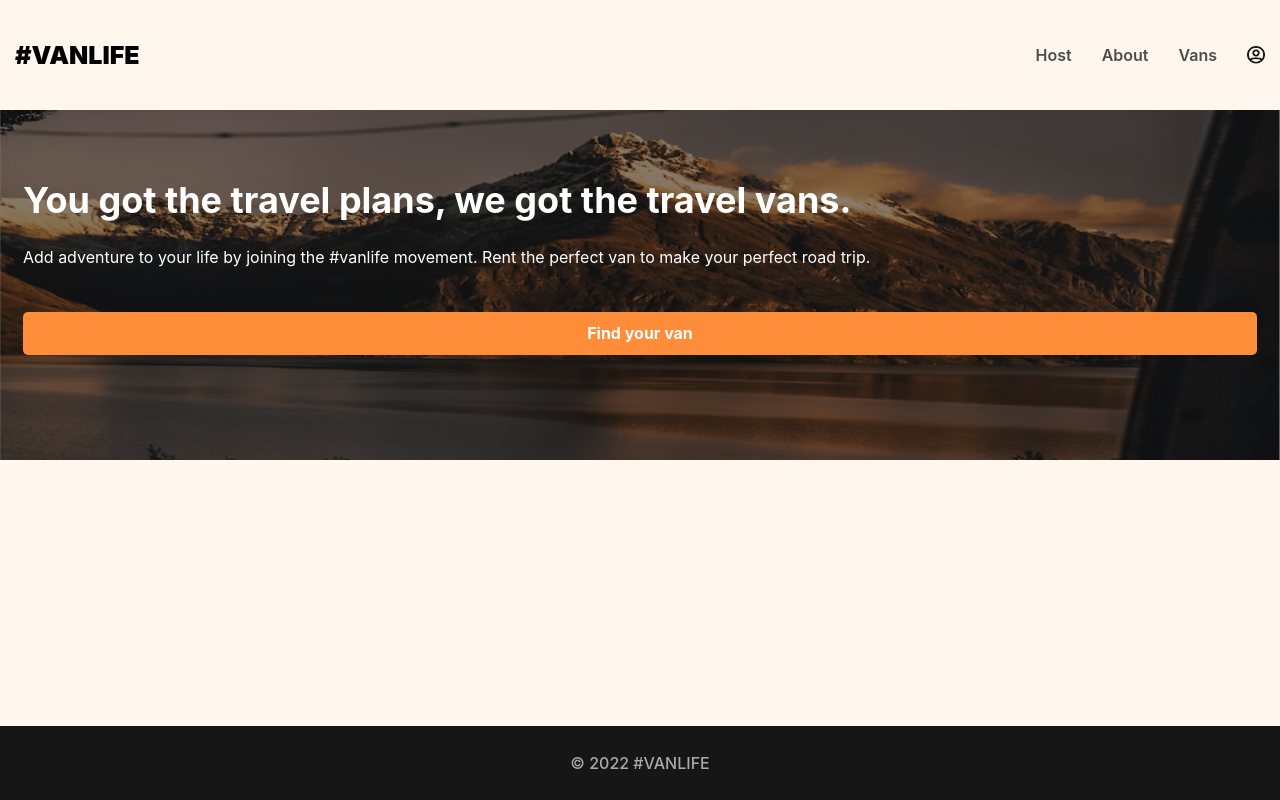
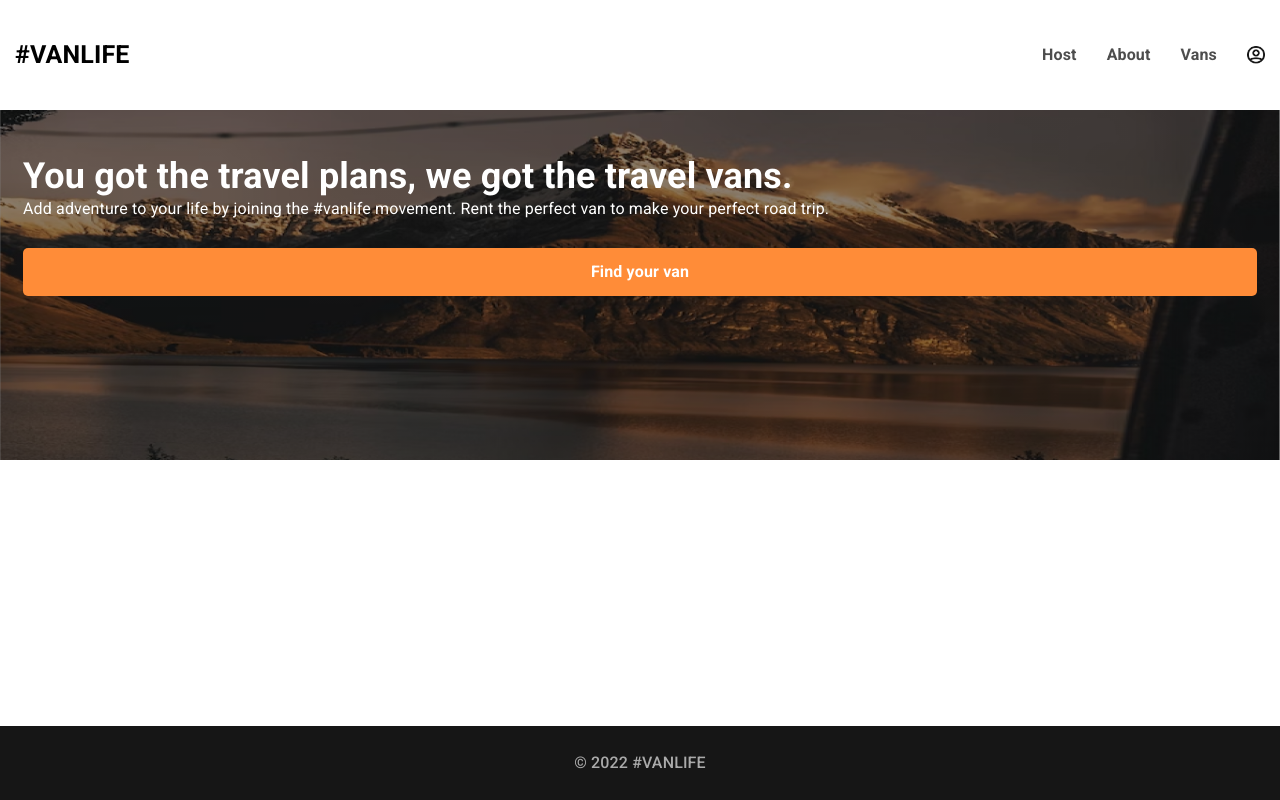
Before and after one commit to iamdenis1234/van-life, a React (Vite) app: page / in a window 1280 px wide. Built offline with nearby package versions, Linux system fonts and the light colour scheme; no server answers; what miragejs would draw is missing.

Commit message:
add base css for mui

```diff
--- a/src/App.jsx
+++ b/src/App.jsx
@@ -1,5 +1,4 @@
 import "/server.js";
-import "normalize.css";
 import {
   createBrowserRouter,
   createRoutesFromElements,
@@ -7,7 +6,6 @@ import {
   RouterProvider,
 } from "react-router-dom";
 import { Error } from "./components/Error.jsx";
-import "./index.css";
 import { About } from "./pages/About.jsx";
 import { Home } from "./pages/Home.jsx";
 import { Dashboard } from "./pages/host/Dashboard/Dashboard.jsx";
--- /dev/null
+++ b/src/base.css
@@ -0,0 +1,23 @@
+:root {
+  /*========== Colors ==========*/
+  /*Color mode HSL(hue, saturation, lightness)*/
+}
+
+* {
+  box-sizing: border-box;
+  padding: 0;
+  margin: 0;
+}
+
+html {
+  scroll-behavior: smooth;
+}
+
+body {
+  /*font-family: "Poppins", sans-serif;*/
+}
+
+img {
+  display: block;
+  max-width: 100%;
+}
--- a/src/index.jsx
+++ b/src/index.jsx
@@ -1,9 +1,17 @@
+import { CssBaseline } from "@mui/material";
 import React from "react";
 import ReactDOM from "react-dom/client";
 import { App } from "./App.jsx";
+import "@fontsource/roboto/300.css";
+import "@fontsource/roboto/400.css";
+import "@fontsource/roboto/500.css";
+import "@fontsource/roboto/700.css";
+import "./base.css";
+import "./index.css";
 
 ReactDOM.createRoot(document.getElementById("root")).render(
   <React.StrictMode>
-    <App></App>
+    <CssBaseline />
+    <App />
   </React.StrictMode>,
 );
```
Also changed, not shown: package.json (+7 -0 lines), 1 other file (tests, documents, lock files or other folders).
